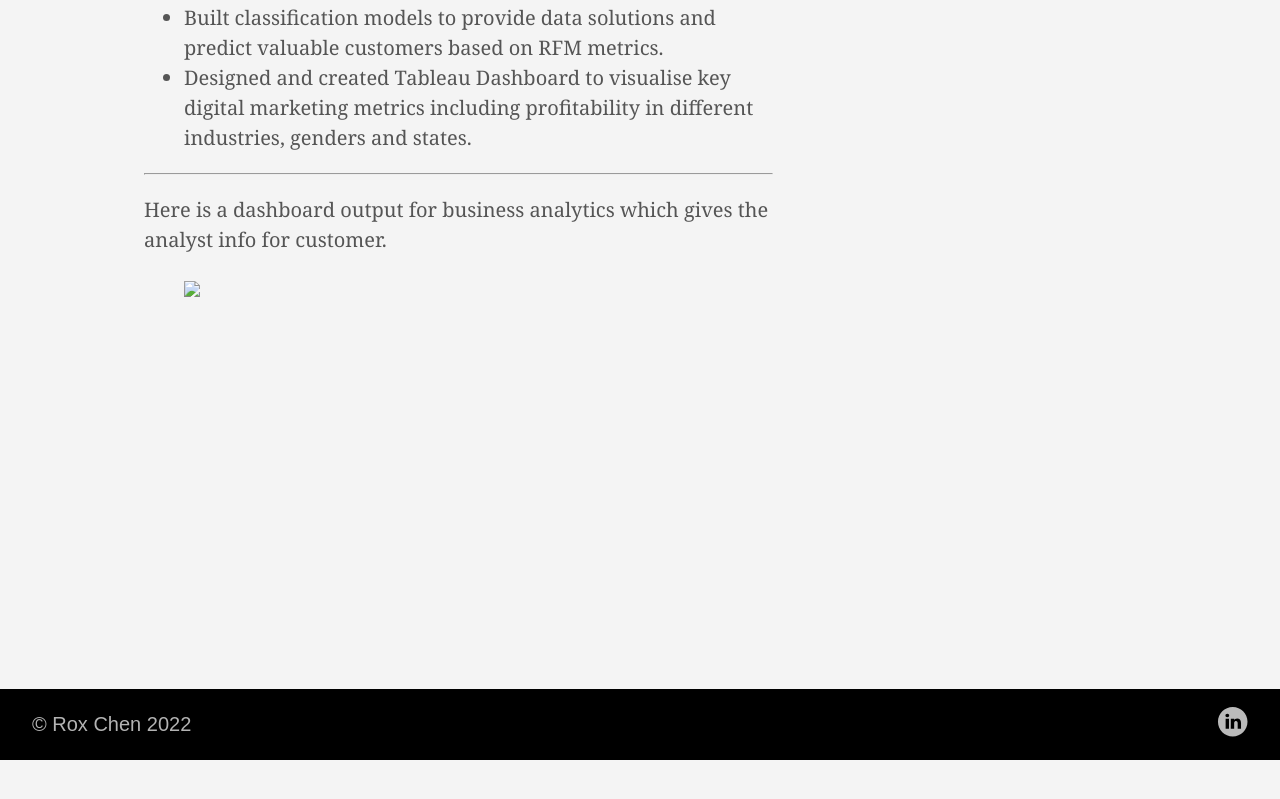
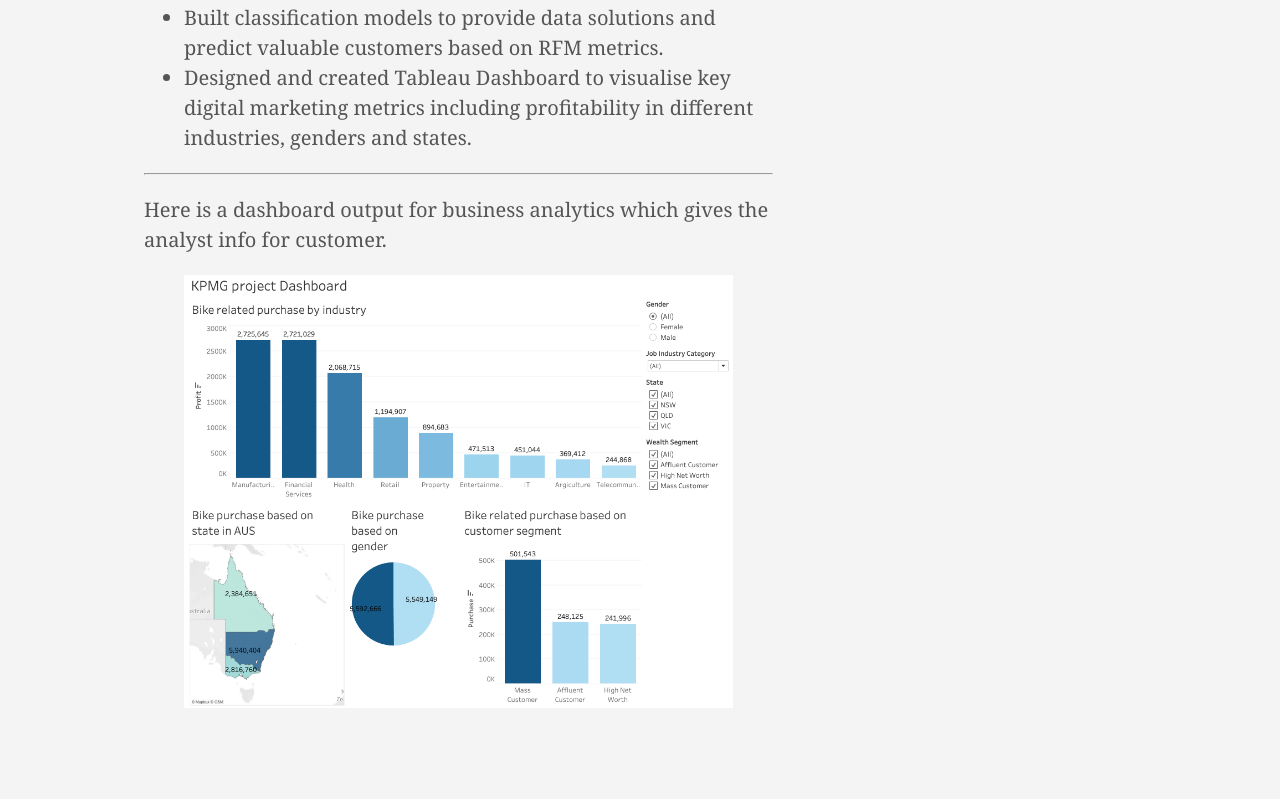
Before and after one commit to Roxchan/Portfolio, a plain HTML site: page post/project1/index.html in a window 1280 px wide. Shown: the part 975-1774 px from the top of the page. Before the commit the page ends 1735 px from the top, so only its background shows below. Drawn offline with Linux system fonts and the light colour scheme.

Commit message:
Update index.html

```diff
--- a/post/project1/index.html
+++ b/post/project1/index.html
@@ -170,7 +170,7 @@
 <hr>
 <p>Here is a dashboard output for business analytics which gives the analyst info for customer.
 <figure>
-    <img src= “https://roxchan.github.io/Portfolio/images/KPM.png“/>
+    <img src= "https://roxchan.github.io/Portfolio/images/KPM.png"/>
 </figure>
 </p>
 <ul class="pa0">
```
